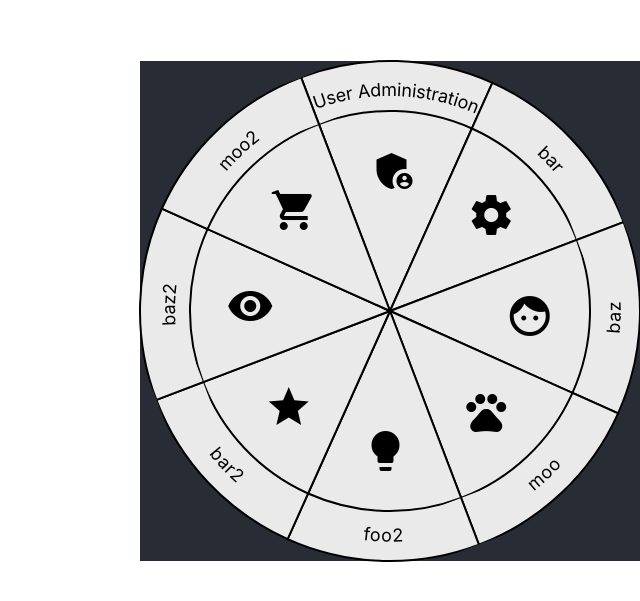
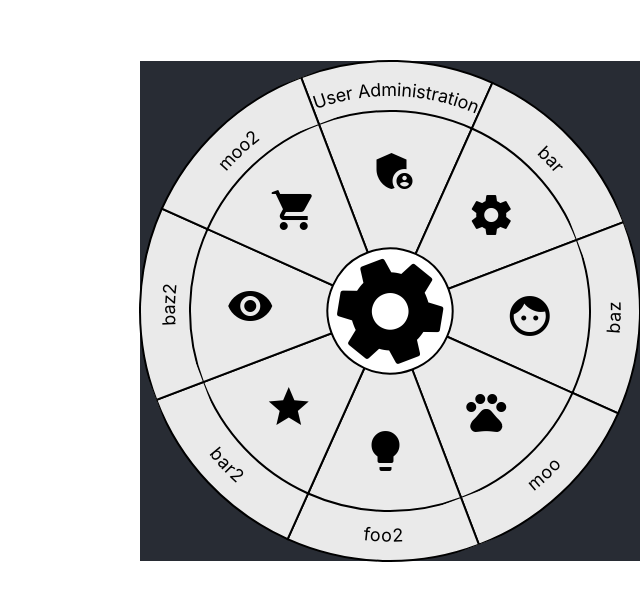
Before and after one commit to benjaminfkile/RadialMenu, a React (Create React App) app: page / in a window 1280 px wide. Shown: the part 239-840 px from the top of the page, without its empty margins (640-1280 px from the left). Built offline with nearby package versions, Linux system fonts and the light colour scheme.

Commit message:
change to core to be svf

```diff
--- a/src/RadialMenu/RadialMenu.css
+++ b/src/RadialMenu/RadialMenu.css
@@ -22,3 +22,7 @@
     border-radius: 50%;
     background-color: #FFFFFF;
 }
+
+#safdasdfasf{
+    border-radius: 50%;
+}
--- a/src/RadialMenu/RadialMenu.tsx
+++ b/src/RadialMenu/RadialMenu.tsx
@@ -1,7 +1,7 @@
 import { FunctionComponent, useState, useEffect, useRef } from "react";
 import "./RadialMenu.css";
 
-interface Props {}
+interface Props { }
 
 const items = [
     { title: "User Administration", icon: "admin_panel_settings", callback: () => console.log("User Administration") },
@@ -17,7 +17,8 @@ const items = [
 const RadialMenu: FunctionComponent<Props> = () => {
     const [hoverDex, setHoverDex] = useState(-1);
     const diameter = 500;
-    const svgRef = useRef<SVGSVGElement>(null);
+    const svgPieRef = useRef<SVGSVGElement>(null);
+    const svgCoreRef = useRef<SVGSVGElement>(null);
 
     const hoverFill = "#dc3545";
 
@@ -31,14 +32,24 @@ const RadialMenu: FunctionComponent<Props> = () => {
     const wheelOffset = items.length > 3 ? -(diameter / items.length) / 3 : -segmentAngle / 2;
 
     const handleMouseMove = (event: MouseEvent) => {
-        if (!svgRef.current) return;
+        if (!svgPieRef.current || !svgCoreRef.current) return;
 
-        const svg = svgRef.current;
+        const svg = svgPieRef.current;
         const point = svg.createSVGPoint();
         point.x = event.clientX;
         point.y = event.clientY;
 
         const cursorPoint = point.matrixTransform(svg.getScreenCTM()?.inverse());
+
+        const dx = cursorPoint.x - radius;
+        const dy = cursorPoint.y - radius;
+        const distanceFromCenter = Math.sqrt(dx * dx + dy * dy);
+
+        // Check if the cursor is inside the core circle
+        if (distanceFromCenter <= radius / 4) {
+            setHoverDex(-1);
+            return;
+        }
 
         let foundSegment = -1;
 
@@ -55,7 +66,9 @@ const RadialMenu: FunctionComponent<Props> = () => {
 
     useEffect(() => {
         document.addEventListener("mousemove", handleMouseMove);
-        return () => document.removeEventListener("mousemove", handleMouseMove);
+        return () => {
+            document.removeEventListener("mousemove", handleMouseMove);
+        };
     }, []);
 
     return (
@@ -65,11 +78,12 @@ const RadialMenu: FunctionComponent<Props> = () => {
                 width: `${diameter}px`,
                 height: `${diameter}px`,
                 transform: `rotate(${wheelOffset}deg)`,
+                position: "relative",
             }}
         >
             <div className="RadialMenuCrust" onMouseLeave={() => setHoverDex(-1)}>
                 <svg
-                    ref={svgRef}
+                    ref={svgPieRef}
                     width={`${diameter}px`}
                     height={`${diameter}px`}
                     viewBox={`0 0 ${diameter} ${diameter}`}
@@ -171,6 +185,52 @@ const RadialMenu: FunctionComponent<Props> = () => {
                     })}
                 </svg>
             </div>
+            <svg
+                id="cb2e6dad4cda41bca879ab6cac9c053d"
+                ref={svgCoreRef}
+                width={`${diameter}px`}
+                height={`${diameter}px`}
+                style={{
+                    position: "absolute",
+                    top: 0,
+                    left: 0,
+                }}
+                viewBox={`0 0 ${diameter} ${diameter}`}
+            >
+                <path
+                    d={`
+            M ${radius},${radius}
+            m -${radius / 4}, 0
+            a ${radius / 4},${radius / 4} 0 1,0 ${radius / 2},0
+            a ${radius / 4},${radius / 4} 0 1,0 -${radius / 2},0
+        `}
+                    fill={"#FFFFFF"}
+                    stroke="black"
+                    strokeWidth="2"
+                />
+                <foreignObject
+                    id="safdasdfasf"
+                    x={radius - radius / 4}  // Center by subtracting half of the core's radius
+                    y={radius - radius / 4}  // Center by subtracting half of the core's radius
+                    width={radius / 2}       // Set width to the core's diameter
+                    height={radius / 2}      // Set height to the core's diameter
+                >
+                    <span
+                        className="material-icons"
+                        style={{
+                            fontSize: `${radius / 2}px`,  // Set the font size to match the core's diameter
+                            display: "block",             // Make the span fill the foreignObject
+                            width: "100%",                // Ensure the span fills the width
+                            height: "100%",               // Ensure the span fills the height
+                            textAlign: "center",          // Center the icon horizontally
+                            lineHeight: `${radius / 2}px`, // Center the icon vertically
+                        }}
+                    >
+                        settings
+                    </span>
+                </foreignObject>
+            </svg>
+
         </div>
     );
 };
```
